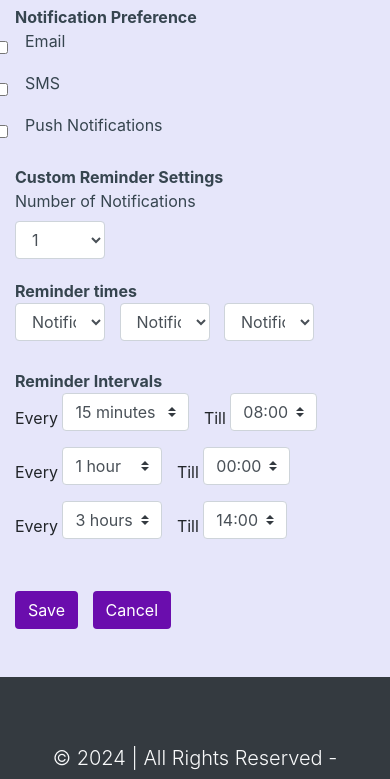
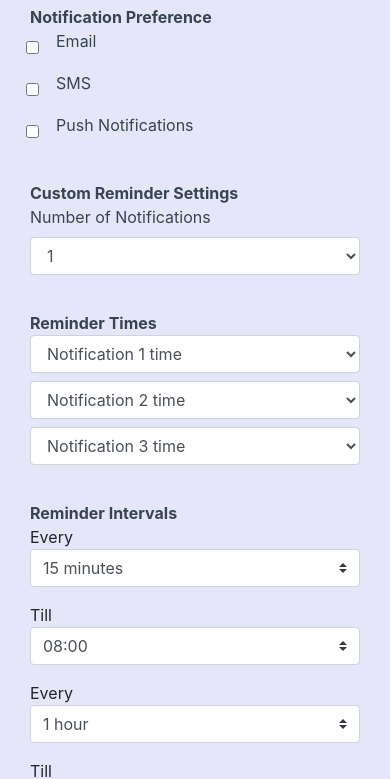
Before and after one commit to mustapha0705/day-mider, a plain HTML site: page reminder.html in a window 390 px wide. Shown: the part 142-921 px from the top of the page. Drawn offline with nearby package versions, Linux system fonts and the light colour scheme.

Commit message:
worked on the custom reminder settings to make mobile compatible

```diff
--- a/reminder.html
+++ b/reminder.html
@@ -19,6 +19,7 @@
         .form-title {
             color: #36454F;
             font-weight: bold;
+            text-align: center;
         }
 
         .section-title {
@@ -49,106 +50,126 @@
             background-color: #228B22;
         }
 
-        select.form-control,
-        .custom-select {
-            display: inline-block;
-            width: auto;
-            margin-right: 10px;
+        /* Make inputs full width on small screens */
+        @media (max-width: 576px) {
+            .form-control {
+                width: 100% !important;
+            }
+        }
+
+        .full-width {
+            width: 100% !important;
         }
     </style>
 </head>
 
 <body>
-    <div class="container">
+    <div class="container d-flex justify-content-center">
+        <div class="col-lg-8">
             <!-- Form Title -->
             <h2 class="form-title">Custom Reminder Settings</h2>
 
             <!-- Notification Preferences -->
             <div class="section-title">Notification Preference</div>
             <div class="form-group">
-            <div class="custom-checkbox">
+                <div class="custom-checkbox ml-3">
                     <input type="checkbox" id="email" class="form-check-input">
                     <label for="email">Email</label>
                 </div>
-            <div class="custom-checkbox">
+                <div class="custom-checkbox ml-3">
                     <input type="checkbox" id="sms" class="form-check-input">
                     <label for="sms">SMS</label>
                 </div>
-            <div class="custom-checkbox">
+                <div class="custom-checkbox ml-3">
                     <input type="checkbox" id="push" class="form-check-input">
                     <label for="push">Push Notifications</label>
                 </div>
             </div>
 
             <!-- Custom Reminder Settings -->
+            <div class="row">
+                <div class="col-lg-12 col-12">
                     <div class="section-title">Custom Reminder Settings</div>
                     <div class="form-group">
                         <label for="num-notifications" class="d-block" style="color: #36454F;">Number of Notifications</label>
-            <select id="num-notifications" class="form-control w-25">
+                        <select id="num-notifications" class="form-control full-width">
                             <option>1</option>
                             <option>2</option>
                             <option>3</option>
                         </select>
                     </div>
+                </div>
+            </div>
 
             <!-- Reminder Times -->
-        <div class="section-title">Reminder times</div>
+            <div class="row">
+                <div class="col-lg-12 col-12">
+                    <div class="section-title">Reminder Times</div>
                     <div class="form-group">
-            <select class="form-control w-25 mb-2">
+                        <select class="form-control full-width mb-2">
                             <option>Notification 1 time</option>
                         </select>
-            <select class="form-control w-25 mb-2">
+                        <select class="form-control full-width mb-2">
                             <option>Notification 2 time</option>
                         </select>
-            <select class="form-control w-25 mb-2">
+                        <select class="form-control full-width mb-2">
                             <option>Notification 3 time</option>
                         </select>
                     </div>
+                </div>
+            </div>
 
             <!-- Reminder Intervals -->
+            <div class="row">
+                <div class="col-lg-12 col-12">
                     <div class="section-title">Reminder Intervals</div>
                     <div class="form-group">
                         <div>
-                Every <select class="custom-select mb-3">
+                            Every <select class="custom-select full-width mb-3">
                                 <option>15 minutes</option>
                                 <option>30 minutes</option>
                                 <option>45 minutes</option>
                             </select> Till
-                <select class="custom-select mb-3">
+                            <select class="custom-select full-width mb-3">
                                 <option>08:00</option>
                                 <option>09:00</option>
                                 <option>10:00</option>
                             </select>
                         </div>
                         <div>
-                Every <select class="custom-select mb-3">
+                            Every <select class="custom-select full-width mb-3">
                                 <option>1 hour</option>
                                 <option>2 hours</option>
                                 <option>3 hours</option>
                             </select> Till
-                <select class="custom-select mb-3">
+                            <select class="custom-select full-width mb-3">
                                 <option>00:00</option>
                                 <option>01:00</option>
                                 <option>02:00</option>
                             </select>
                         </div>
                         <div>
-                Every <select class="custom-select mb-3">
+                            Every <select class="custom-select full-width mb-3">
                                 <option>3 hours</option>
                                 <option>4 hours</option>
                                 <option>5 hours</option>
                             </select> Till
-                <select class="custom-select mb-3">
+                            <select class="custom-select full-width mb-3">
                                 <option>14:00</option>
                                 <option>15:00</option>
                                 <option>16:00</option>
                             </select>
                         </div>
                     </div>
+                </div>
+            </div>
 
             <!-- Save and Cancel Buttons -->
+            <div class="d-flex justify-content-start">
                 <button class="btn btn-save" style="background-color: #6A0DAD;">Save</button>
                 <button class="btn btn-cancel" style="background-color: #6A0DAD;">Cancel</button>
+            </div>
+        </div>
     </div>
 
     <!-- Footer -->
```
Lines whose indentation alone changed are shown as unchanged.
